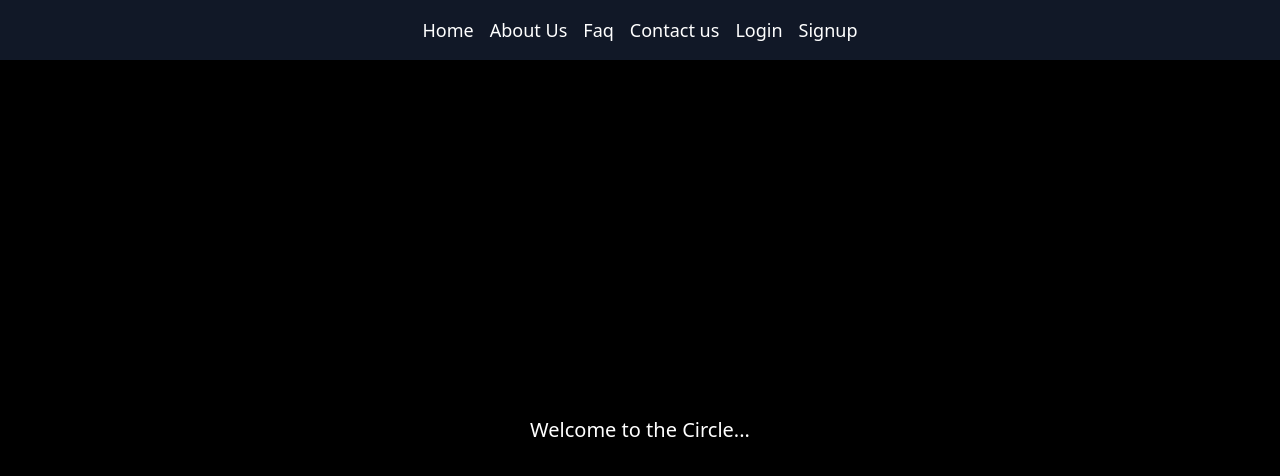
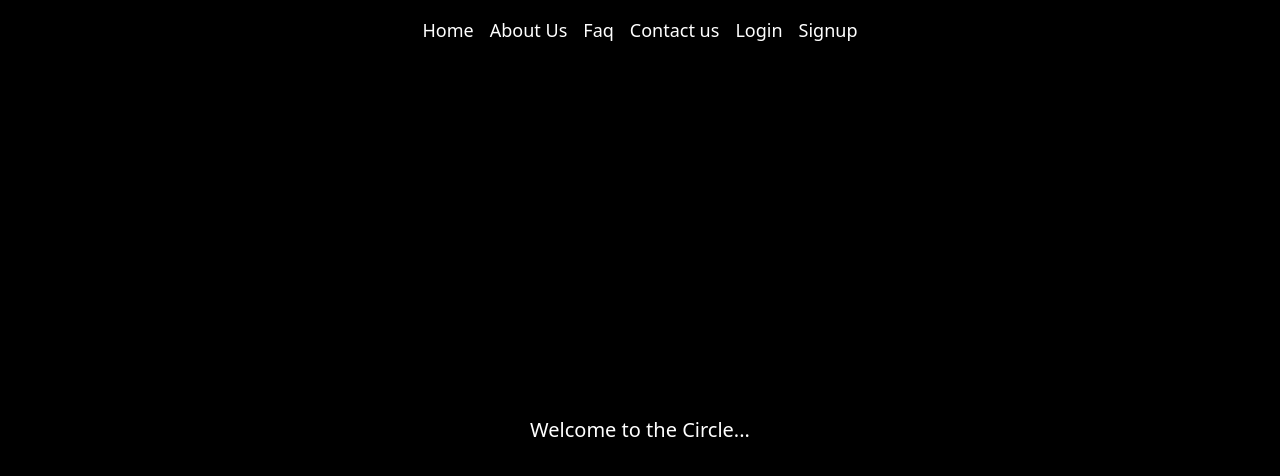
Before and after one commit to SilentWaveX/circleofthelivingforce, a plain HTML site: page index.html in a window 1280 px wide. Both pictures are taken after a click on the button "Access". Drawn offline with nearby package versions, Linux system fonts and the light colour scheme.

Commit message:
Update index.html

```diff
--- a/index.html
+++ b/index.html
@@ -20,7 +20,8 @@
 
     <!-- Main panel (initially hidden) -->
     <div id="mainPanel" class="hidden flex flex-col min-h-screen bg-black">
-      <nav class="bg-gray-900 text-white p-4 flex justify-center gap-4 text-lg">
+      <!-- Navigation panel with black background -->
+      <nav class="bg-black text-white p-4 flex justify-center gap-4 text-lg">
         <a href="#" class="hover:text-yellow-400">Home</a>
         <a href="#" id="sharedWisdomBtn" class="hover:text-yellow-400 hidden">Shared Wisdom</a>
         <a href="#" class="hover:text-yellow-400">About Us</a>
```
